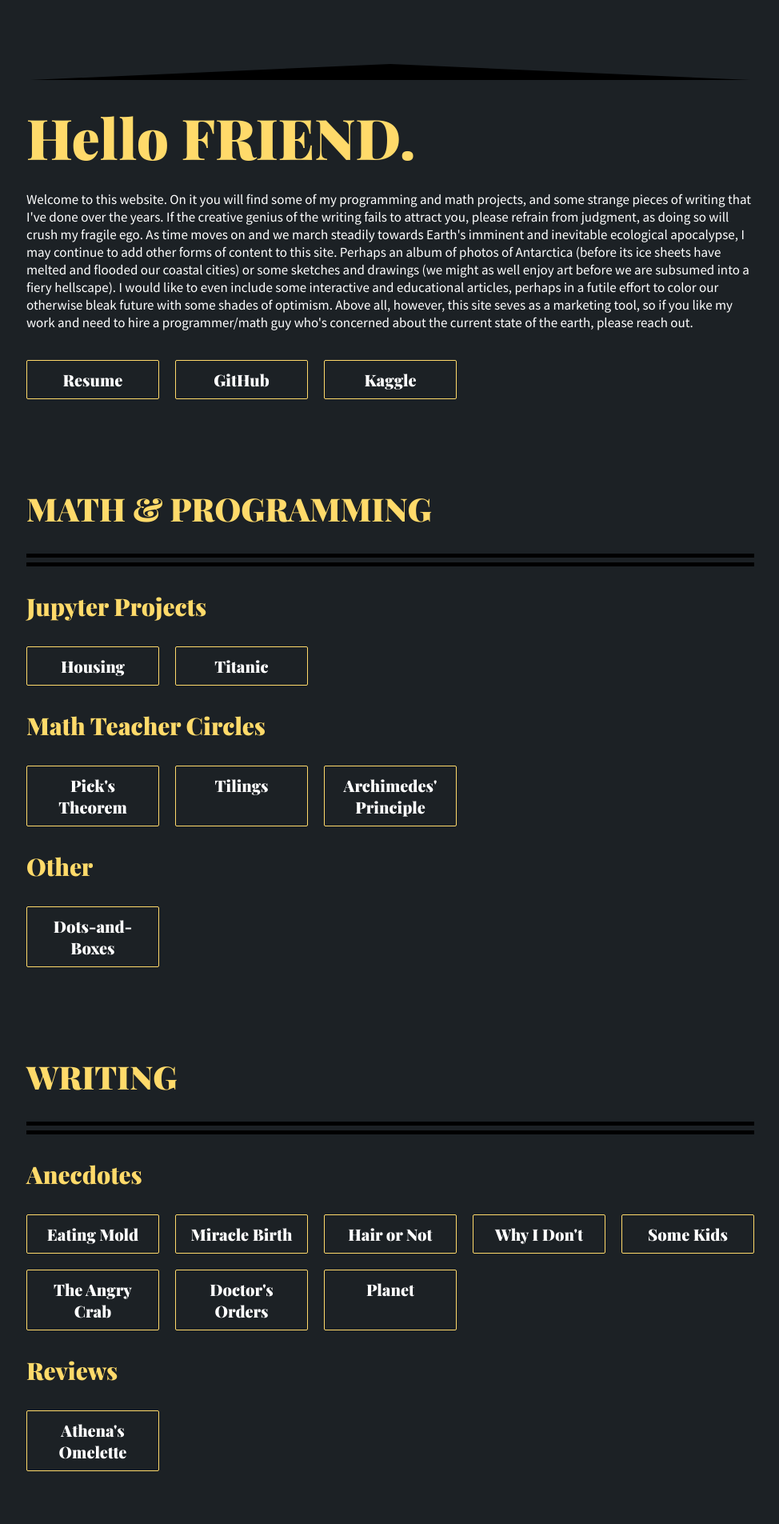
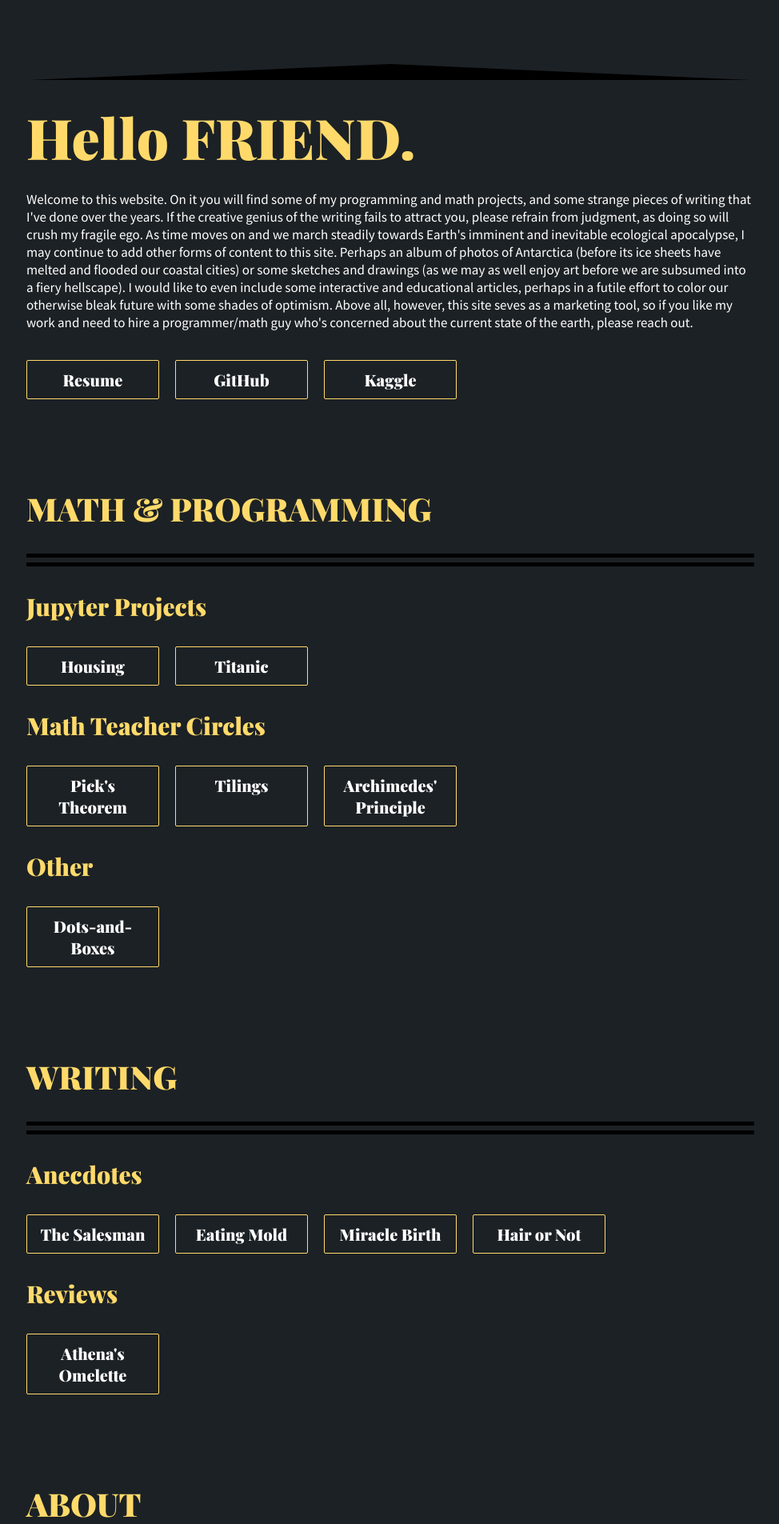
Before and after one commit to ahblay/website, a Flask app: page / in a window 1280 px wide. Shown: the top 1905 px of the page at 80% size, without its empty margins (152-1126 px from the left). Run offline with Flask 2, Linux system fonts and the light colour scheme.

Commit message:
Adds anecdote.

```diff
--- a/templates/index.html
+++ b/templates/index.html
@@ -24,7 +24,7 @@
       from judgment, as doing so will crush my fragile ego. As time moves on and we march steadily towards Earth's
       imminent and inevitable ecological apocalypse, I may continue to add other forms of content to this site. Perhaps
       an album of photos of Antarctica (before its ice sheets have melted and flooded our coastal cities) or some
-      sketches and drawings (we might as well enjoy art before we are subsumed into a fiery hellscape). I would like to
+      sketches and drawings (as we may as well enjoy art before we are subsumed into a fiery hellscape). I would like to
       even include some interactive and educational articles, perhaps in a futile effort to color our otherwise bleak
       future with some shades of optimism. Above all, however, this site seves as a marketing tool, so if you like my
       work and need to hire a programmer/math guy who's concerned about the current state of the earth, please reach
@@ -93,6 +93,9 @@
     <div class="title-sm yellow">Anecdotes</div>
 
     <div class="projects">
+      <div id="w4" class="project border-yellow">
+        <div class="p-title">The Salesman</div>
+      </div>
       <div id="w1" class="project border-yellow">
         <div class="p-title">Eating Mold</div>
       </div>
@@ -101,21 +104,6 @@
       </div>
       <div id="w3" class="project border-yellow">
         <div class="p-title">Hair or Not</div>
-      </div>
-      <div id="w4" class="project border-yellow">
-        <div class="p-title">Why I Don't</div>
-      </div>
-      <div class="project border-yellow">
-        <div class="p-title">Some Kids</div>
-      </div>
-      <div class="project border-yellow">
-        <div class="p-title">The Angry Crab</div>
-      </div>
-      <div class="project border-yellow">
-        <div class="p-title">Doctor's Orders</div>
-      </div>
-      <div class="project border-yellow">
-        <div class="p-title">Planet</div>
       </div>
     </div>
 
@@ -145,7 +133,7 @@
       air bubbles in bread? Why does the flame on a lighter initially seem to jump up when lit? How are the patterns of
       wallpaper fundamentally similar or different?
       <br><br>
-      I find there's a lot to be learned from exploring the hidden intricacies of seemingly banal subjects.
+      I find there's a lot to be learned from exploring the hidden intricacies of things.
     </div>
 
   </main>
```
Also changed, not shown: build/index.html (+5 -17 lines), templates/w4.html (+41 -3 lines), build/static/math.js (added), static/math.js (added).
